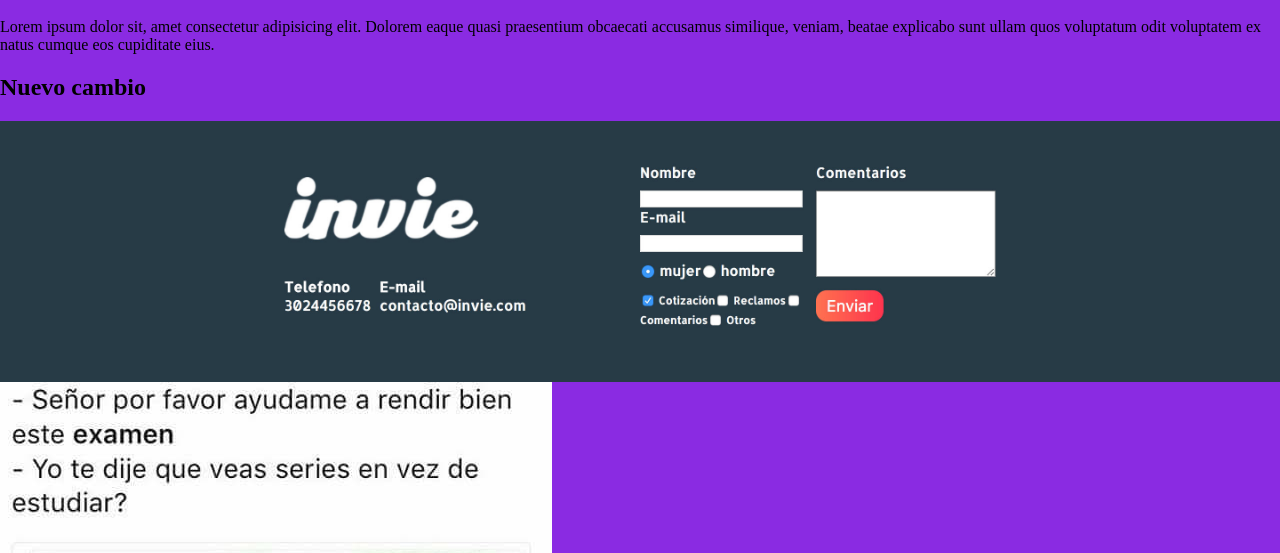
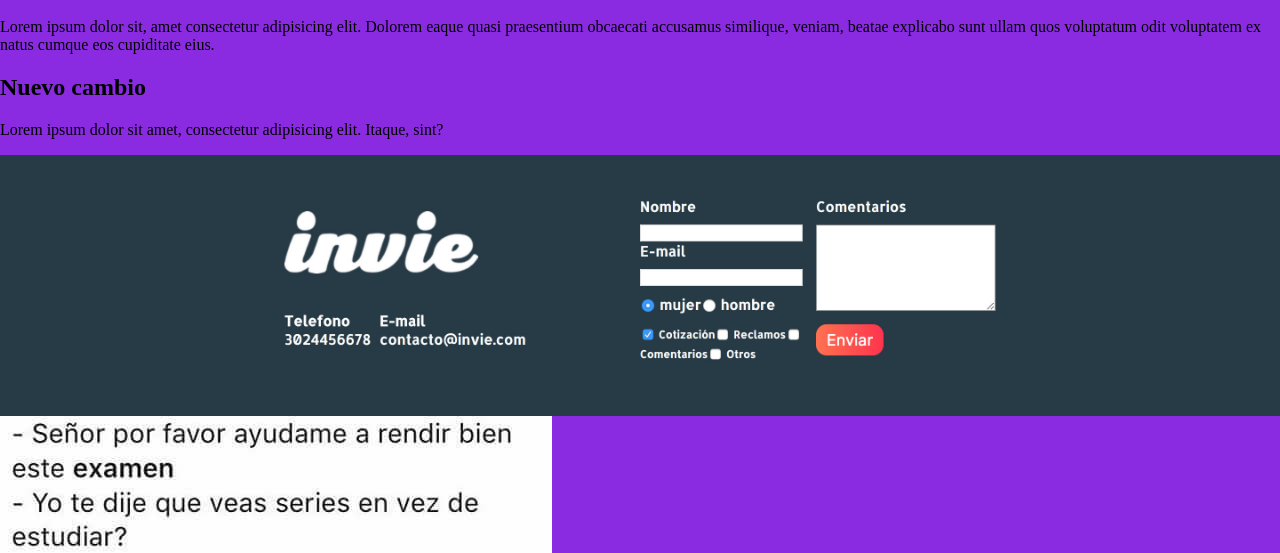
Before and after one commit to fqe23/invie_github, a plain HTML site: page index.html in a window 1280 px wide. Shown: the part 179-732 px from the top of the page. Drawn offline with Linux system fonts and the light colour scheme.

Commit message:
Lorem de 10
Signed-off-by: Fabian Quintero Echeverry <fqe2309@gmail.com>

```diff
--- a/index.html
+++ b/index.html
@@ -29,6 +29,7 @@
         eius.
     </p>
     <h2>Nuevo cambio</h2>
+    <p>Lorem ipsum dolor sit amet, consectetur adipisicing elit. Itaque, sint?</p>
     <img src="hero.jpg" alt="">
 
     <img src="centro.jpg" alt="">
```
